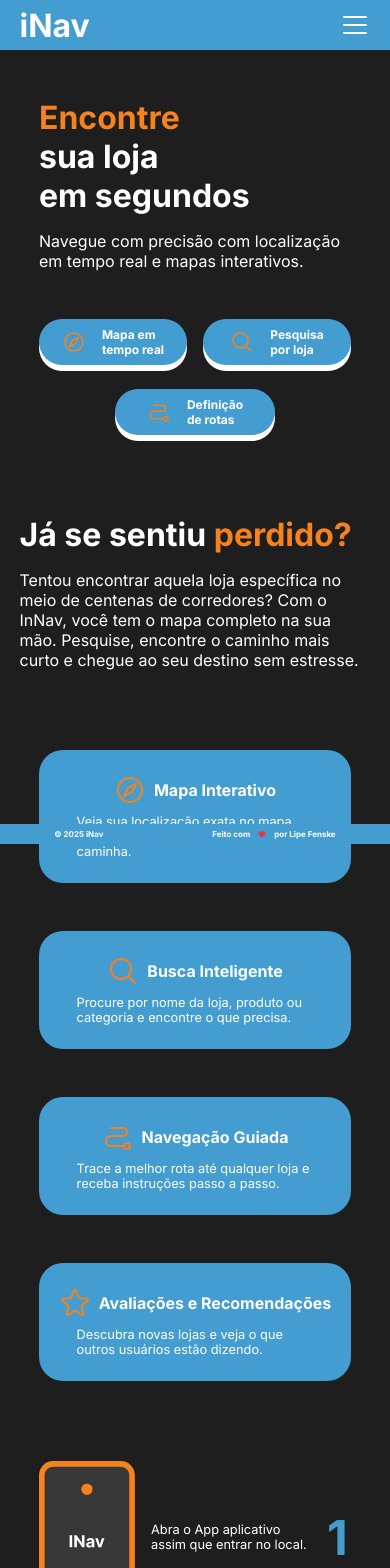
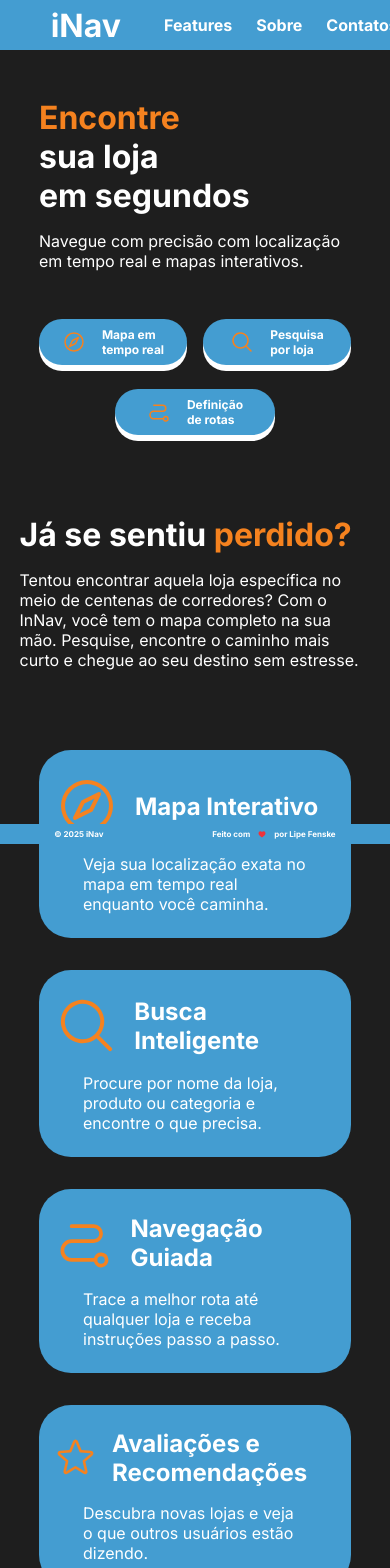
Before and after one commit to Lipefsk05/iNav, a React (Vite) app: page / in a window 390 px wide. Shown: the top 1568 px of the page. Built offline with nearby package versions, Linux system fonts and the light colour scheme.

Commit message:
ajustes de css e responsividade

```diff
--- a/src/components/bigButton/BigButton.module.css
+++ b/src/components/bigButton/BigButton.module.css
@@ -50,7 +50,8 @@
     }
 }
 
-@media (max-width: 413px) {
+@media (min-width:768px) and (max-width: 1322px) {
+
 
     .title{
         justify-content: center;
--- a/src/components/footer/Footer.module.css
+++ b/src/components/footer/Footer.module.css
@@ -23,7 +23,8 @@
     gap: .5rem;
 }
 
-@media (max-width: 413px){
+@media (max-width: 767px) {
+
     .footer{
         height: 20px;
     }
--- a/src/components/header/Header.module.css
+++ b/src/components/header/Header.module.css
@@ -43,7 +43,7 @@ nav {
     display: none;
 }
 
-@media (max-width: 768px) {
+@media (min-width:768px) and (max-width: 1322px) {
 
     .header {
         display: flex;
@@ -81,7 +81,7 @@ nav {
     }
 }
 
-@media (max-width: 413px) {
+@media (max-width: 767px) {
     .show {
         width: 50%;
     }
--- a/src/components/littleButton/LittleButton.module.css
+++ b/src/components/littleButton/LittleButton.module.css
@@ -23,7 +23,8 @@
 .button h2{
 }
 
-@media (max-width: 768px){
+@media (min-width:768px) and (max-width: 1322px) {
+
     .button{
         width: 26%;
         font-size: .8rem;
@@ -36,7 +37,8 @@
     }
 }
 
-@media (max-width: 413px){
+@media (max-width: 767px) {
+
     .button{
         width: 100%;
         font-size: .5rem;
--- a/src/pages/home/Home.module.css
+++ b/src/pages/home/Home.module.css
@@ -138,8 +138,8 @@ div {
 
 
 /* RESPONSIVIDADE TABLET*/
+@media (min-width:768px) and (max-width: 1322px) {
 
-@media (max-width: 768px) {
 
     /* BANNER */
 
@@ -212,7 +212,7 @@ div {
 
 /* RESPONSIVIDADE MOBILE*/
 
-@media (max-width: 413px) {
+@media (max-width: 767px) {
 
     .banner img {
         display: none;
@@ -275,6 +275,7 @@ div {
         margin: 5rem 10% 0;
         display: flex;
         flex-direction: column;
+        gap: 2rem;
     }
 
     /* USER FLOW */
```
